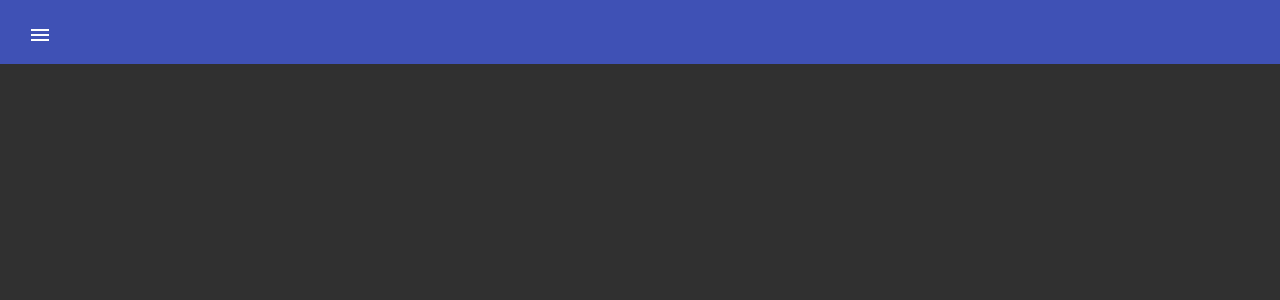
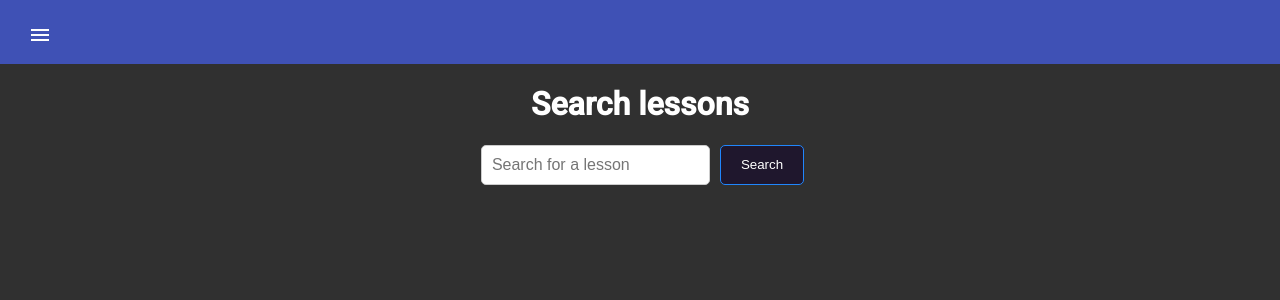
Before and after one commit to Eduvieira-1/angular-signals, an Angular app: page /lessons in a window 1280 px wide. Shown: the top 300 px of the page. Built offline with nearby package versions, Linux system fonts and the light colour scheme.

Commit message:
signal viewChild

```diff
--- a/src/app/lessons/lesson-detail/lesson-detail.component.ts
+++ b/src/app/lessons/lesson-detail/lesson-detail.component.ts
@@ -1,4 +1,4 @@
-import {Component, inject, input, output} from '@angular/core';
+import {Component, inject, input, output, signal} from '@angular/core';
 import {Lesson} from "../../models/lesson.model";
 import {ReactiveFormsModule} from "@angular/forms";
 import {LessonsService} from "../../services/lessons.service";
@@ -16,5 +16,4 @@ import {MessagesService} from "../../messages/messages.service";
 export class LessonDetailComponent {
 
 
-
 }
--- a/src/app/lessons/lessons.component.html
+++ b/src/app/lessons/lessons.component.html
@@ -1,4 +1,31 @@
 <div class="lessons">
 
+  @if(mode() == 'master'){
+    <div class="header">
+      <h1>Search lessons</h1>
+      <div class="form-control search-controls">
+        <input placeholder="Search for a lesson" (keyup.enter)="onSearch()" #search>
+        <button class="btn search" (click)="onSearch()" #search>
+          Search
+        </button>
+      </div>
+    </div>
+
+    @if(lessons().length > 0){
+      <div class="table-container">
+        <div class="results-table">
+          @for (lesson of lessons(); track lesson.id) {
+            <tr>
+              <td>{{ lesson.description }}</td>
+              <td>{{ lesson.duration }}</td>
+            </tr>
+          }
+        </div>
+      </div>
+    }
+  }
+  @else {
+
+  }
 
 </div>
--- a/src/app/lessons/lessons.component.ts
+++ b/src/app/lessons/lessons.component.ts
@@ -14,7 +14,20 @@ import {LessonDetailComponent} from "./lesson-detail/lesson-detail.component";
 })
 export class LessonsComponent {
 
+  mode = signal<'master' | 'detail'>("master");
 
+  lessons = signal<Lesson[]>([]);
 
+  selectedLesson = signal<Lesson | null>(null);
+
+  lessonsService = inject(LessonsService);
+
+  searchInput = viewChild.required<ElementRef>('search');
+
+  onSearch(){
+    const query = this.searchInput()?.nativeElement.value;
+    console.log('search query', query);
+
+  }
 
 }
```
